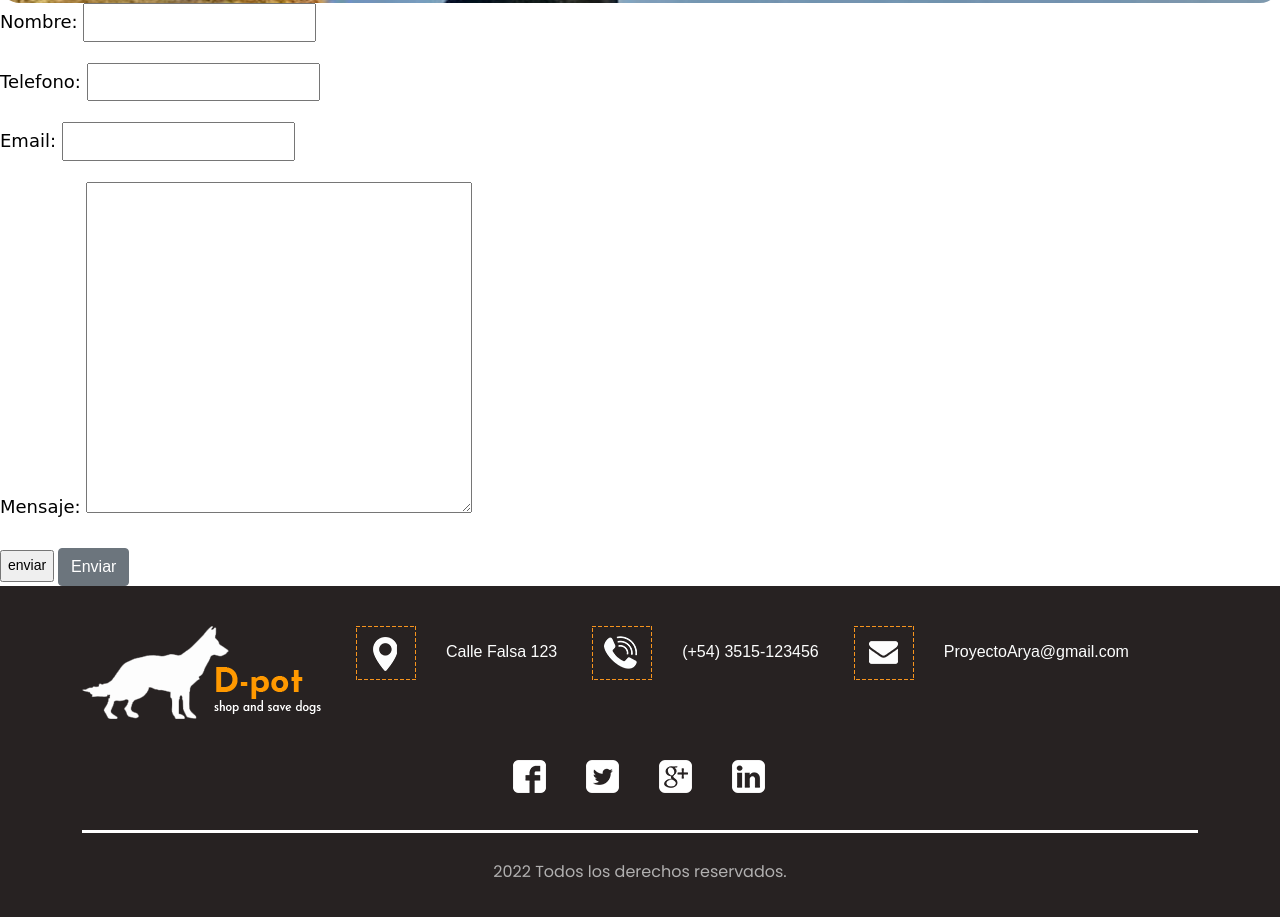
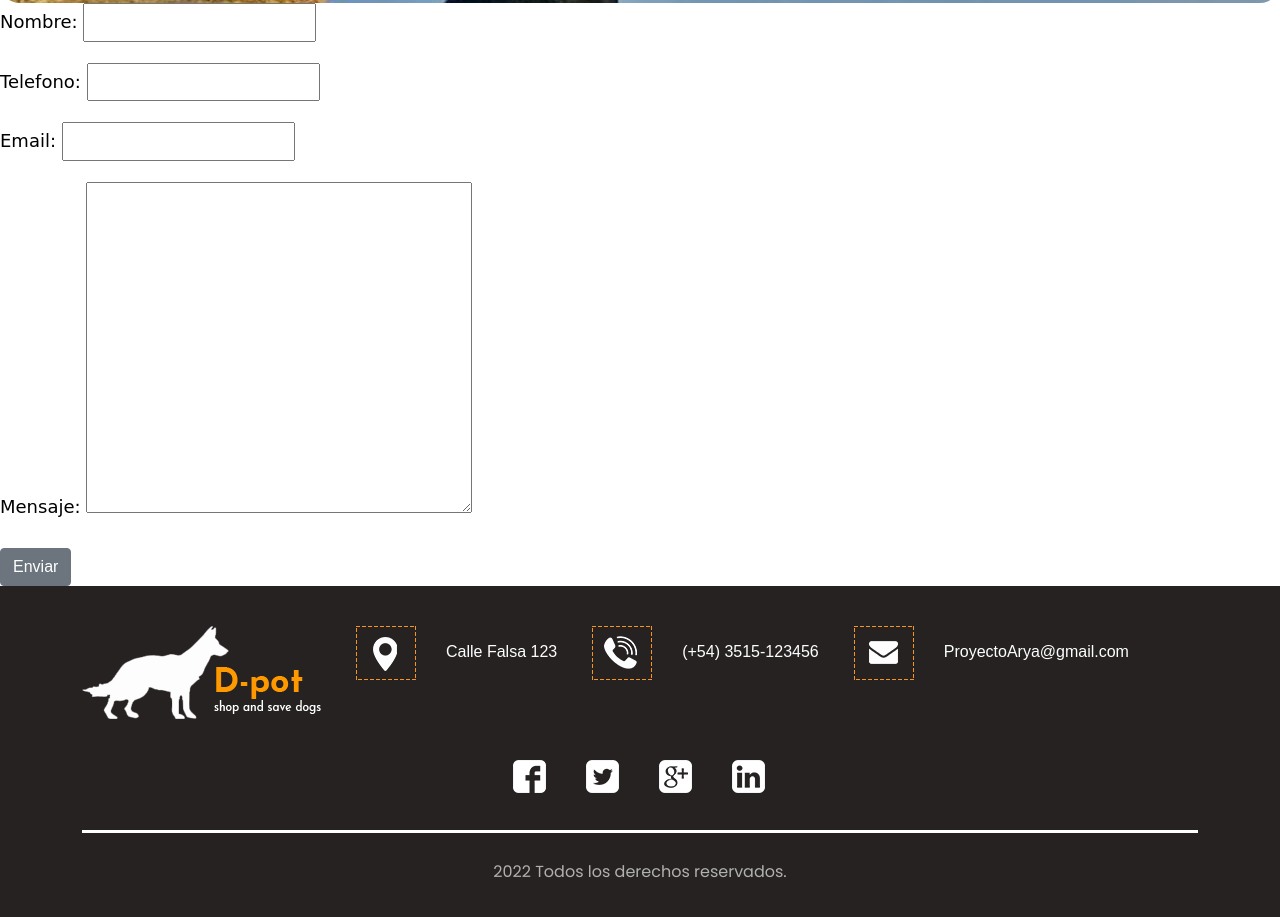
Before and after one commit to leandrocouget/trabajofinal, a Django app: page /contact in a window 1280 px wide. Shown: the part 397-1314 px from the top of the page. Run offline with Django 4.2, Linux system fonts and the light colour scheme; a user stored in the database is signed in; some libraries are stand-ins or nearby versions.

Commit message:
agregando el readme.txt

```diff
--- a/TrabajoFinal/TrabajoFinalApp/template/contact.html
+++ b/TrabajoFinal/TrabajoFinalApp/template/contact.html
@@ -20,7 +20,7 @@
 
         {{ miformulario.as_p}}
 
-        <input type="submit", value="enviar" class="">
+
 
       <input type="submit", value="Enviar" class="btn btn-secondary">
 
```
Also changed, not shown: TrabajoFinal/TrabajoFinal/readme.txt (added), TrabajoFinal/db.sqlite3.
